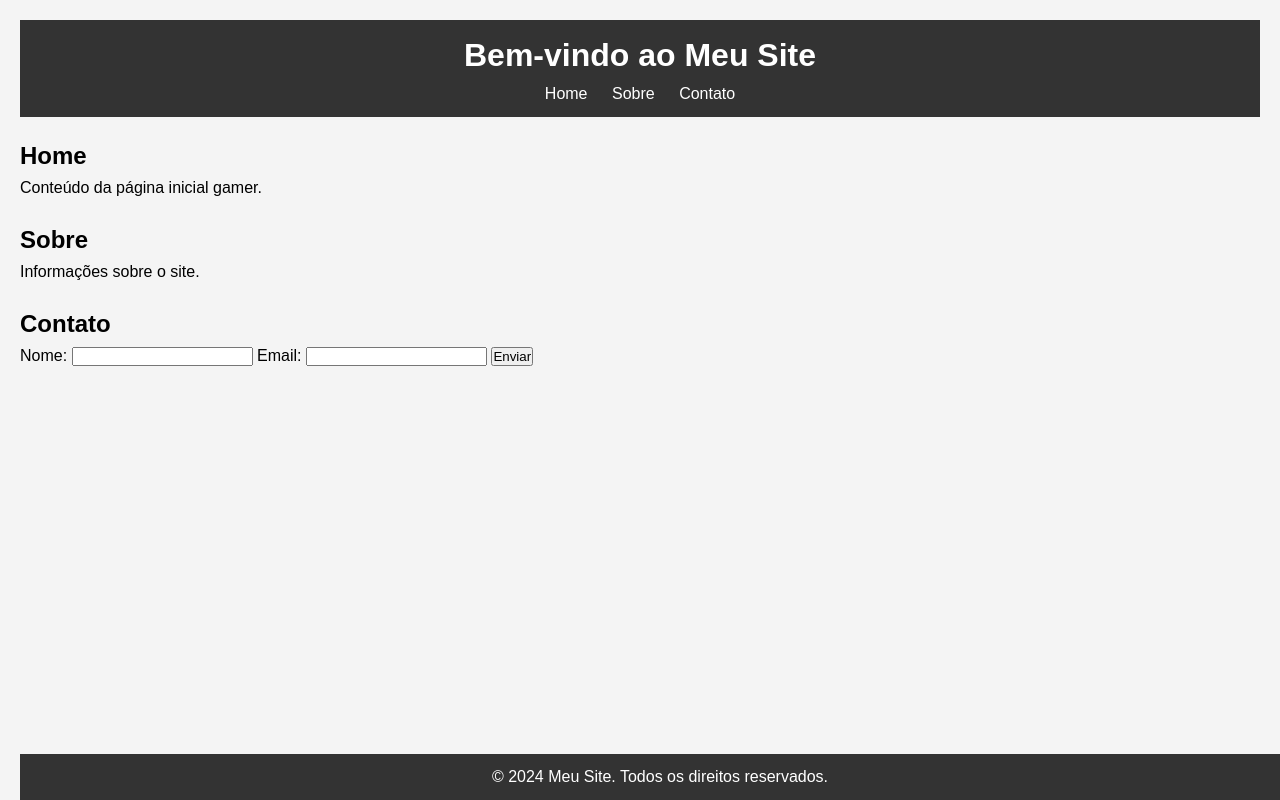
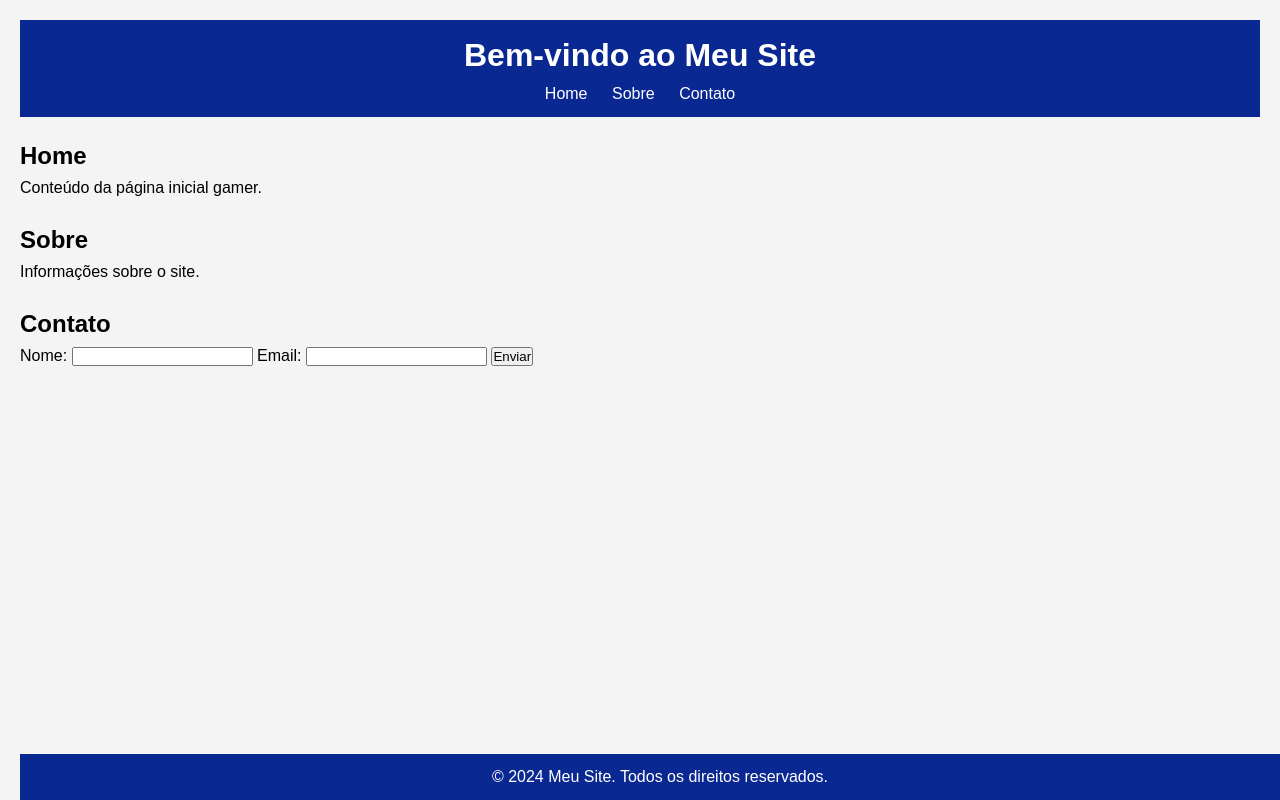
Before and after one commit to IMT-PII-2-Semestre/matematica-no-metro, a plain HTML site: page project-root/html/index.html in a window 1280 px wide. Drawn offline with Linux system fonts and the light colour scheme.

Commit message:
fix: alterando-cores-do-cabecalho

```diff
--- a/project-root/css/styles.css
+++ b/project-root/css/styles.css
@@ -13,7 +13,7 @@ body {
 }
 
 header {
-  background: #333;
+  background: #0A2891;
   color: #fff;
   padding: 10px 0;
   text-align: center;
@@ -43,7 +43,7 @@ section {
 }
 
 footer {
-  background: #333;
+  background: #0A2891;
   color: #fff;
   text-align: center;
   padding: 10px 0;
```
